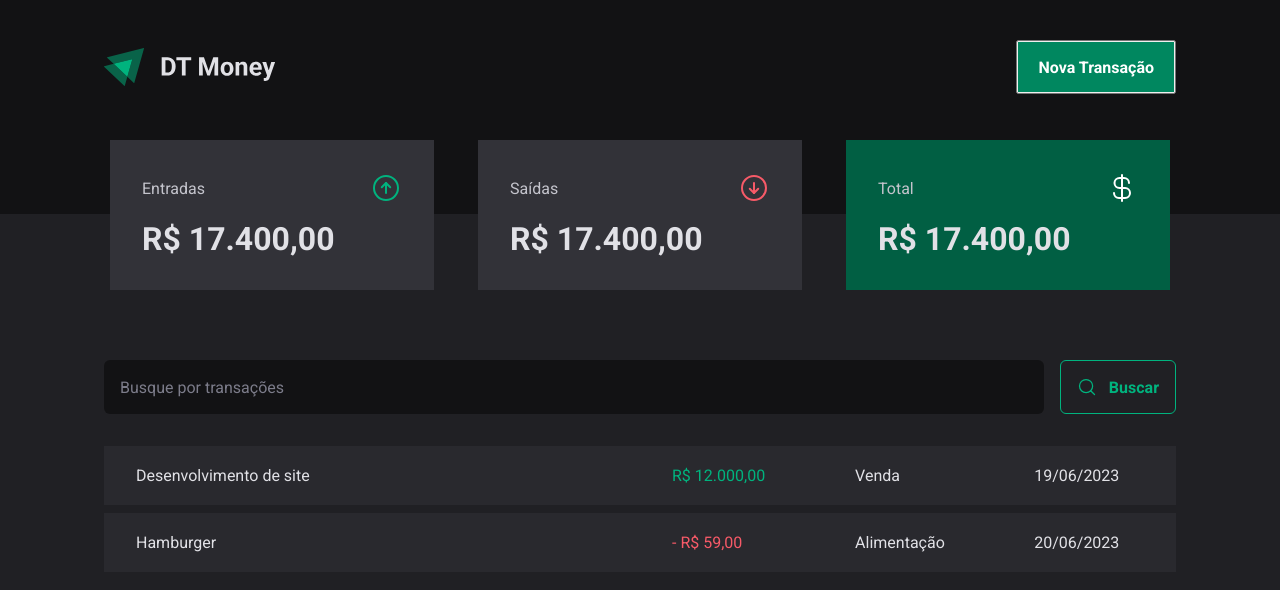
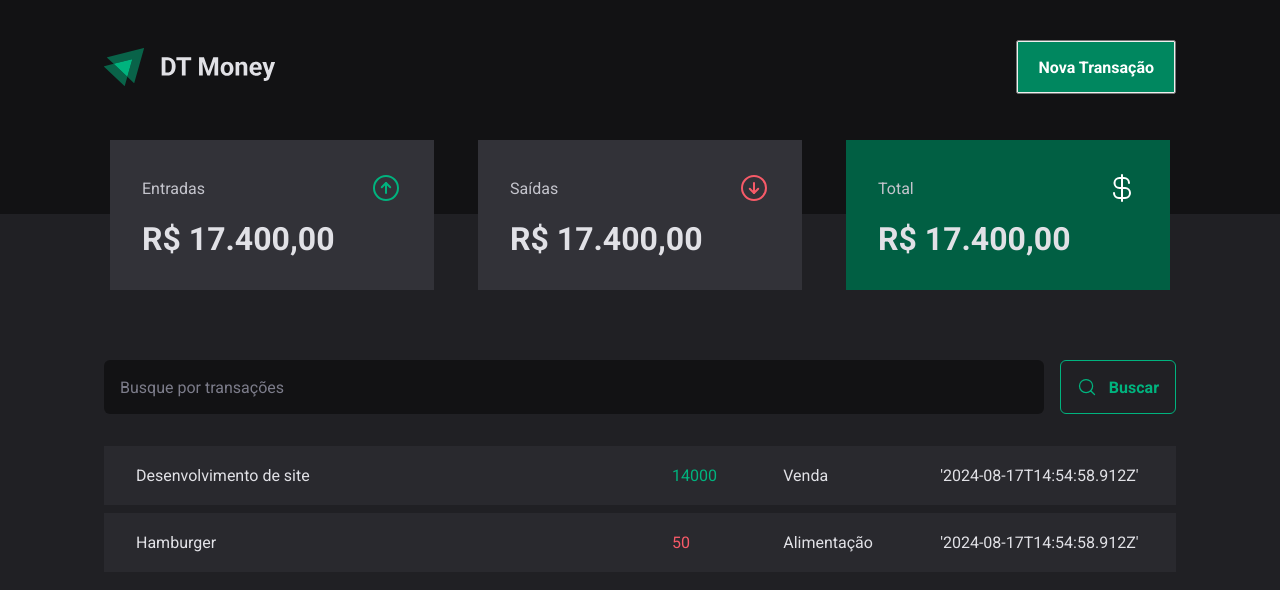
Before and after one commit to vian4dev/new-dtmoney, a React (Vite) app: page / in a window 1280 px wide. Shown: the top 590 px of the page. Built offline with nearby package versions, Linux system fonts and the light colour scheme; data requests are answered from the project's data file.

Commit message:
Realizando requisição HTTP

```diff
--- a/src/pages/Transactions/index.tsx
+++ b/src/pages/Transactions/index.tsx
@@ -1,9 +1,33 @@
+import { useEffect, useState } from "react";
 import { Header } from "../../components/Header";
 import { Summary } from "../../components/Summary";
 import { SearchForm } from "./components/SearchForm";
 import { PriceHighLight, TransactionsContainer, TransactionsTable } from "./styles";
 
+interface Transaction {
+    id: number;
+    description: string;
+    type: 'income' | 'outcome';
+    price: number
+    category: string;
+    createdAt: string;
+}
+
 export function Transactions() {
+    const [transactions, setTransactions] = useState<Transaction[]>([])
+
+    async function loadTransaction() {
+        const response = await fetch('http://localhost:3333/transactions')
+        const data = await response.json();
+        console.log(data)
+
+        setTransactions(data);
+    }
+
+    useEffect(() => {
+        loadTransaction();
+    }, [])
+
     return (
         <div>
             <Header />
@@ -14,26 +38,21 @@
 
                 <TransactionsTable>
                     <tbody>
-                        <tr>
-                            <td width="50%">Desenvolvimento de site</td>
-                            <td>
-                                <PriceHighLight variant="income">
-                                    R$ 12.000,00
-                                </PriceHighLight>
-                            </td>
-                            <td>Venda</td>
-                            <td>19/06/2023</td>
-                        </tr>
-                        <tr>
-                            <td width="50%">Hamburger</td>
-                            <td>
-                                <PriceHighLight variant="outcome">
-                                    - R$ 59,00
-                                </PriceHighLight>
-                            </td>
-                            <td>Alimentação</td>
-                            <td>20/06/2023</td>
-                        </tr>
+                        {transactions.map(transaction => {
+                            return (
+                                <tr key={transaction.id}>
+                                    <td width="50%">{transaction.description}</td>
+                                    <td>
+                                        <PriceHighLight variant={transaction.type}>
+                                            {transaction.price}
+                                        </PriceHighLight>
+                                    </td>
+                                    <td>{transaction.category}</td>
+                                    <td>{transaction.createdAt}</td>
+                                </tr>
+                            )
+                        })}
+
                     </tbody>
                 </TransactionsTable>
             </TransactionsContainer>
```
